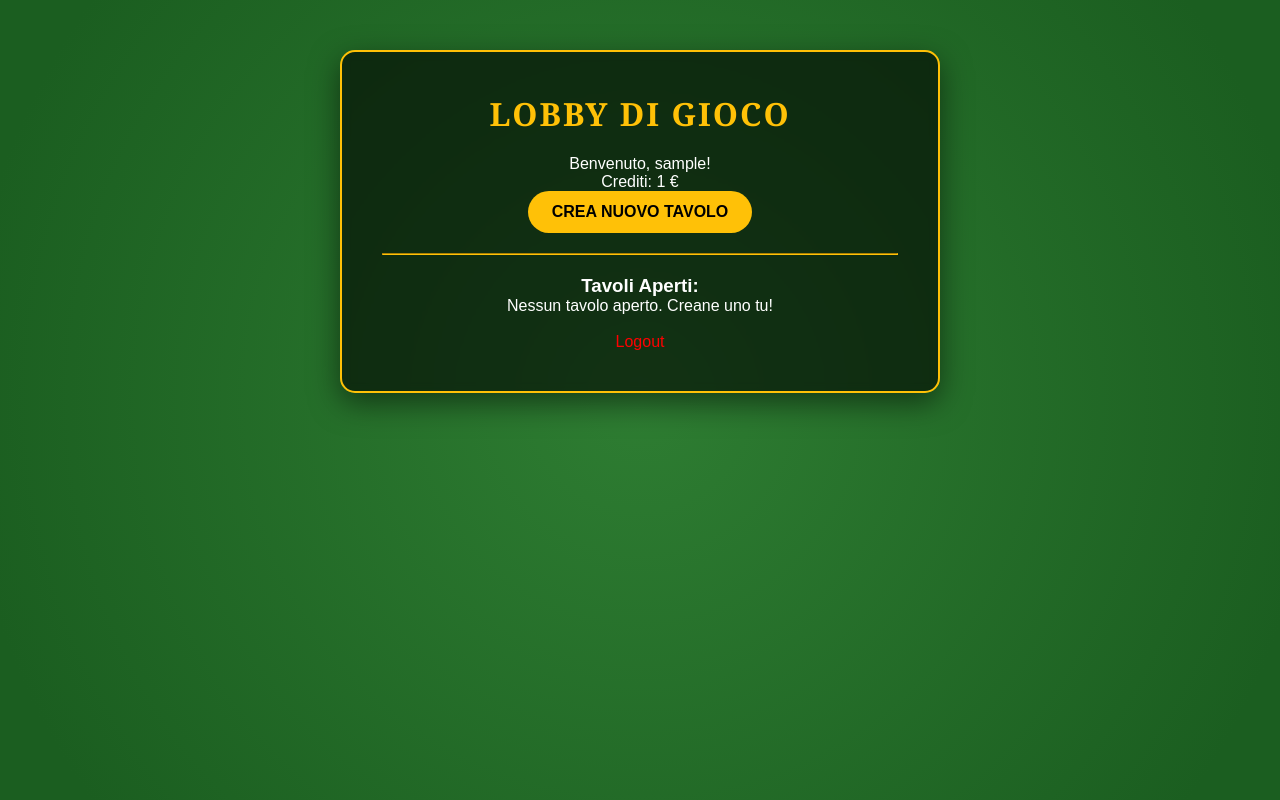
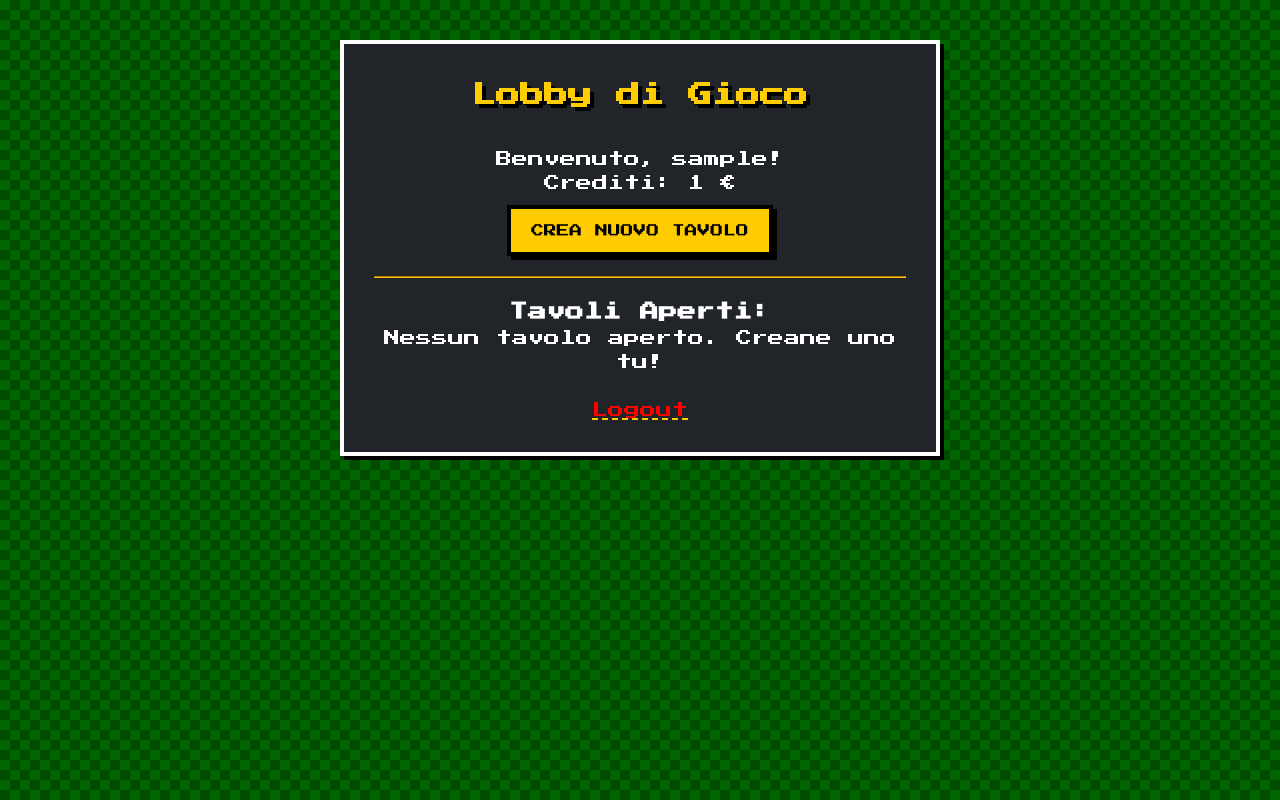
Before and after one commit to brembho/BlackJack, a PHP site: page /lobby.php in a window 1280 px wide. Run offline with PHP 8.4, Linux system fonts and the light colour scheme; the visitor is signed in with stand-in values (Sample User, id 1); data that the repository does not hold is empty; some libraries are stand-ins or nearby versions.

Commit message:
Revisione css e correzione dei alcune pagine

```diff
--- a/assets/css/style.css
+++ b/assets/css/style.css
@@ -1,13 +1,16 @@
 /* =========================================
-   1. VARIABILI E RESET GENERALE
+   1. VARIABILI & RESETS (THEME: 8-BIT)
    ========================================= */
 :root {
-    --table-green: #2e7d32;   /* Verde classico */
-    --table-dark: #1b5e20;    /* Verde scuro (sfumature) */
-    --gold: #ffc107;          /* Oro (Vincite, Titoli) */
-    --red-danger: #d32f2f;    /* Rosso (Errori, Button Sto) */
-    --text-color: #ffffff;
-    --card-shadow: 2px 4px 8px rgba(0,0,0,0.6);
+    --bg-green: #006400;      /* Verde scuro piatto */
+    --pixel-gold: #ffcc00;    /* Oro pixel */
+    --pixel-white: #ffffff;
+    --pixel-black: #212529;
+    --pixel-red: #cc0000;
+    --pixel-blue: #209cee;
+
+    /* Ombre "Dure" per effetto 3D senza sfocatura */
+    --hard-shadow: 4px 4px 0px #000;
 }
 
 * {
@@ -17,191 +20,199 @@
 }
 
 body {
-    /* Sfondo radiale: sembra una luce puntata sul tavolo verde */
-    background: radial-gradient(circle, var(--table-green) 0%, var(--table-dark) 90%);
-    color: var(--text-color);
-    font-family: 'Arial', sans-serif; /* O un font Google se preferisci */
+    /* Font Pixelato per tutto il sito */
+    font-family: 'Press Start 2P', cursive;
+
+    /* Sfondo a quadretti (Checkerboard) per effetto retrò */
+    background-color: var(--bg-green);
+    background-image:
+        linear-gradient(45deg, #004d00 25%, transparent 25%, transparent 75%, #004d00 75%, #004d00),
+        linear-gradient(45deg, #004d00 25%, transparent 25%, transparent 75%, #004d00 75%, #004d00);
+    background-size: 20px 20px;
+    background-position: 0 0, 10px 10px;
+
+    color: var(--pixel-white);
     min-height: 100vh;
     display: flex;
     flex-direction: column;
     align-items: center;
-    /* justify-content: center; <-- Tolto per permettere lo scroll se serve */
+    line-height: 1.5; /* Migliora leggibilità del font pixel */
 }
 
 a {
-    color: var(--gold);
+    color: var(--pixel-gold);
     text-decoration: none;
-    transition: 0.3s;
+    border-bottom: 2px dashed var(--pixel-gold); /* Sottolineatura tratteggiata */
 }
-a:hover { color: white; }
+a:hover {
+    background: var(--pixel-gold);
+    color: black;
+}
 
 /* =========================================
-   2. CONTENITORI (Login, Register, Lobby)
+   2. UI COMPONENTI PIXELOSI
    ========================================= */
-.login-container {
-    background: rgba(0, 0, 0, 0.6); /* Nero trasparente */
-    padding: 40px;
-    border-radius: 15px;
-    border: 2px solid var(--gold);
+
+/* Il contenitore principale (sembra una finestra di dialogo RPG) */
+.login-container, .lobby-container {
+    background: var(--pixel-black);
+    border: 4px solid var(--pixel-white);
+    padding: 30px;
+    width: 90%;
+    max-width: 500px;
+    margin-top: 40px;
+    box-shadow: var(--hard-shadow);
     text-align: center;
-    box-shadow: 0 10px 30px rgba(0,0,0,0.5);
-    width: 90%;
-    max-width: 450px;
-    margin-top: 50px; /* Spazio dall'alto */
-    backdrop-filter: blur(5px); /* Effetto vetro */
+    image-rendering: pixelated;
+    position: relative;
 }
 
 /* Titoli */
 h1 {
-    color: var(--gold);
-    font-family: 'Georgia', serif;
-    margin-bottom: 20px;
-    text-transform: uppercase;
-    letter-spacing: 2px;
+    color: var(--pixel-gold);
+    font-size: 1.5rem; /* Il font pixel è grande di suo */
+    margin-bottom: 30px;
+    text-shadow: 4px 4px 0 #000;
+    line-height: 1.8;
 }
 
-/* Input Form */
+/* INPUT TEXT (Stile console) */
 input[type="text"],
 input[type="password"] {
     width: 100%;
-    padding: 12px;
-    margin: 10px 0 20px 0;
-    border-radius: 5px;
-    border: none;
-    background: rgba(255, 255, 255, 0.9);
-    font-size: 16px;
+    padding: 15px;
+    margin-bottom: 20px;
+    background: #fff;
+    border: 4px solid #000;
+    font-family: 'Press Start 2P', cursive;
+    font-size: 0.8rem;
+    color: #000;
+    outline: none;
+    box-shadow: inset 4px 4px 0px #ccc; /* Ombra interna */
 }
 
-/* Bottoni Generici */
-button {
-    cursor: pointer;
-    padding: 12px 24px;
-    border-radius: 30px;
-    font-weight: bold;
-    font-size: 16px;
-    transition: all 0.2s;
-    border: none;
-    width: 100%;
-    text-transform: uppercase;
+input:focus {
+    background: #e0f7fa;
 }
 
-button[type="submit"] {
-    background: var(--gold);
+/* BOTTONI (Effetto pulsante Arcade) */
+button, .btn-join, .btn-gold-big, .btn-logout {
+    font-family: 'Press Start 2P', cursive;
+    cursor: pointer;
+    padding: 15px 20px;
+    border: 4px solid #000;
+    font-size: 0.8rem;
+    text-transform: uppercase;
+    display: inline-block;
+    position: relative;
+    box-shadow: var(--hard-shadow); /* Niente sfocatura! */
+    margin-top: 10px;
+    width: 100%;
+    text-align: center;
+}
+
+/* Colori specifici bottoni */
+button[type="submit"], .btn-gold-big {
+    background: var(--pixel-gold);
     color: #000;
 }
 
-button:hover {
-    transform: scale(1.05);
-    box-shadow: 0 0 15px rgba(255, 193, 7, 0.6);
+/* Effetto pressione bottone */
+button:active, .btn-join:active {
+    transform: translate(4px, 4px); /* Si sposta giù a destra */
+    box-shadow: none; /* L'ombra sparisce per sembrare premuto */
 }
 
 /* =========================================
-   3. STILI DELLA LOBBY (User Bar & Liste)
+   3. LOBBY & LISTE
    ========================================= */
 
-/* Barra utente in alto */
 .user-bar {
     width: 100%;
-    padding: 15px 30px;
-    background: rgba(0, 0, 0, 0.8);
+    background: var(--pixel-black);
+    border-bottom: 4px solid var(--pixel-white);
+    padding: 15px;
     display: flex;
     justify-content: space-between;
     align-items: center;
-    border-bottom: 2px solid var(--gold);
-    margin-bottom: 20px;
-}
-
-.user-info {
-    font-size: 1.1rem;
-    font-weight: bold;
-    display: flex;
-    align-items: center;
-    gap: 10px;
+    font-size: 0.7rem;
 }
 
 .credits-box {
-    background: var(--table-dark);
-    padding: 5px 15px;
-    border-radius: 20px;
-    border: 1px solid var(--gold);
-    color: var(--gold);
-    font-weight: bold;
+    color: var(--pixel-gold);
+    border: 2px solid var(--pixel-gold);
+    padding: 5px 10px;
+    background: #000;
 }
 
 .btn-logout {
-    color: #ff6b6b;
-    border: 1px solid #ff6b6b;
-    padding: 5px 15px;
-    border-radius: 20px;
-    font-size: 0.9rem;
+    background: var(--pixel-red);
+    color: white;
+    width: auto;
+    font-size: 0.6rem;
+    padding: 10px;
 }
-.btn-logout:hover { background: #ff6b6b; color: white; }
 
-/* Lista Tavoli */
 .tables-list {
-    max-height: 300px;
-    overflow-y: auto;
     margin-top: 20px;
     text-align: left;
+    height: 300px;
+    overflow-y: auto;
+    border: 2px solid #333;
+    padding: 10px;
+    background: #000;
 }
 
 .table-item {
-    background: rgba(255, 255, 255, 0.1);
-    margin-bottom: 10px;
+    background: #333;
+    margin-bottom: 15px;
     padding: 15px;
-    border-radius: 10px;
+    border: 2px solid var(--pixel-white);
     display: flex;
     justify-content: space-between;
     align-items: center;
-    border-left: 4px solid var(--table-green);
+    font-size: 0.6rem;
 }
 
-.table-item:hover {
-    background: rgba(255, 255, 255, 0.2);
+.table-id { color: var(--pixel-gold); display: block; margin-bottom: 5px;}
+
+.btn-join {
+    background: var(--pixel-blue);
+    color: white;
+    width: auto;
+    padding: 10px;
+    font-size: 0.6rem;
+    text-decoration: none;
+    border-bottom: none;
 }
 
-.table-id { font-weight: bold; color: var(--gold); display: block; }
-.table-players { font-size: 0.85rem; color: #ccc; }
-
-.btn-join {
-    background: var(--table-green);
-    color: white;
-    padding: 8px 15px;
-    border-radius: 20px;
-    font-size: 0.9rem;
-    font-weight: bold;
-    border: 1px solid #4caf50;
-}
-.btn-join:hover { background: #4caf50; }
-
-.divider {
-    border: 0;
-    height: 1px;
-    background: linear-gradient(to right, transparent, var(--gold), transparent);
-    margin: 20px 0;
-}
+/* Scrollbar personalizzata pixelosa (Webkit) */
+::-webkit-scrollbar { width: 10px; }
+::-webkit-scrollbar-track { background: #000; }
+::-webkit-scrollbar-thumb { background: var(--pixel-gold); border: 2px solid #000; }
 
 /* =========================================
-   4. TAVOLO DA GIOCO (Game Interface)
+   4. TAVOLO DA GIOCO (GAMEPLAY)
    ========================================= */
+
 .game-table {
     width: 95%;
-    max-width: 1200px;
+    max-width: 1000px;
     display: flex;
     flex-direction: column;
     justify-content: space-between;
-    height: 80vh; /* Occupa quasi tutto lo schermo */
+    height: 85vh;
     padding: 20px 0;
 }
 
-/* Area Dealer (In alto) */
 .dealer-area {
-    display: flex;
-    flex-direction: column;
-    align-items: center;
+    background: rgba(0,0,0,0.5);
+    padding: 10px;
+    border: 4px dashed rgba(255,255,255,0.2);
+    text-align: center;
 }
 
-/* Griglia Giocatori (In basso) */
+/* Griglia giocatori */
 .players-grid {
     display: flex;
     justify-content: center;
@@ -211,55 +222,75 @@ button:hover {
 }
 
 .player-seat {
-    background: rgba(0,0,0,0.4);
-    padding: 15px;
-    border-radius: 10px;
+    background: var(--pixel-black);
+    padding: 10px;
+    border: 4px solid #fff;
     min-width: 180px;
     text-align: center;
-    border: 1px solid transparent;
+    position: relative;
+    box-shadow: var(--hard-shadow);
 }
 
-/* Evidenzia chi deve muovere */
+/* Evidenzia turno attivo */
 .active-turn {
-    border-color: var(--gold);
-    box-shadow: 0 0 15px rgba(255, 193, 7, 0.3);
+    border-color: var(--pixel-gold);
+    animation: blinkBorder 1s infinite;
 }
 
-/* Carte */
+@keyframes blinkBorder {
+    0% { border-color: var(--pixel-gold); }
+    50% { border-color: #fff; }
+    100% { border-color: var(--pixel-gold); }
+}
+
+/* CARTE PIXELOSE */
 .hand {
     display: flex;
     justify-content: center;
-    height: 100px;
-    margin: 10px 0;
+    height: 90px;
+    margin: 15px 0;
 }
 
 .card {
-    width: 70px;
-    height: 100px;
+    width: 60px;
+    height: 85px;
     background: white;
-    border-radius: 5px;
-    box-shadow: var(--card-shadow);
-    margin-left: -35px; /* Sovrapposizione */
-    transition: transform 0.2s;
-    /* Se usi immagini: object-fit: cover; */
+    border: 2px solid #000;
+    border-radius: 0; /* IMPORTANTE: Niente curve! */
+    margin-left: -30px;
+    box-shadow: 4px 4px 0 #000; /* Ombra dura */
+
+    /* Se usi immagini, falle sembrare pixelose */
+    image-rendering: pixelated;
+
+    display: flex;
+    align-items: center;
+    justify-content: center;
+    font-size: 0.6rem;
+    color: black;
+    font-weight: bold;
 }
 .card:first-child { margin-left: 0; }
-.card:hover { transform: translateY(-10px); z-index: 10; }
+.card:hover { transform: translateY(-8px); }
 
-/* Bottoni Azione (Hit / Stand) */
+/* Barra Azioni */
 .actions-bar {
     display: flex;
-    gap: 10px;
+    gap: 20px;
     justify-content: center;
-    margin-top: 10px;
+    margin-top: 20px;
 }
 
-.btn-hit { background: #2196f3; color: white; width: auto; }
-.btn-stand { background: var(--red-danger); color: white; width: auto; }
+.btn-hit { background: var(--pixel-blue); color: white; width: auto; }
+.btn-stand { background: var(--pixel-red); color: white; width: auto; }
 
-/* Messaggi di errore rossi */
-.error-msg {
-    color: #ff6b6b;
-    background: rgba(0,0,0,0.5);
+/* Badge punteggi */
+.score-badge {
+    background: #000;
+    color: var(--pixel-gold);
     padding: 5px;
-    border-radius: 4px;
+    border: 2px solid var(--pixel-white);
+    font-size: 0.6rem;
+    margin-top: 5px;
+    display: inline-block;
+}
--- a/includes/systemLog.php
+++ b/includes/systemLog.php
@@ -1,7 +1,7 @@
 <?php
 
 function systemLog($message) {
-    $logFile = 'game_log.txt';
+    $logFile = 'logs/game_log.txt';
 
 
     $timestamp = date("Y-m-d H:i:s");
--- a/lobby.php
+++ b/lobby.php
@@ -1,10 +1,11 @@
 <?php
 session_start();
+require_once "includes/config.php";
 require_once 'classes/TableManager.php';
 require_once "includes/systemLog.php";
 
 if (!isset($_SESSION['user_id'])) {
-    header("Location: index.php");
+    header("Location: login.php");
     exit();
 }
 
@@ -30,6 +31,8 @@ $tavoli = $tm->getOpenTables();
 <!DOCTYPE html>
 <html lang="it">
 <head>
+    <link href="https://fonts.googleapis.com/css2?family=Press+Start+2P&display=swap" rel="stylesheet">
+
     <link rel="stylesheet" href="assets/css/style.css">
     <title>Lobby Blackjack</title>
 </head>
--- a/login.php
+++ b/login.php
@@ -28,6 +28,8 @@ if (isset($_POST["username"]) && isset($_POST["password"])) {
 <head>
     <meta charset="UTF-8">
     <meta name="viewport" content="width=device-width, initial-scale=1.0">
+    <link href="https://fonts.googleapis.com/css2?family=Press+Start+2P&display=swap" rel="stylesheet">
+
     <link rel="stylesheet" href="assets/css/style.css">
     <title>Document</title>
 </head>
```
Also changed, not shown: register.php (+9 -18 lines), tavolo.php (+56 -47 lines).
